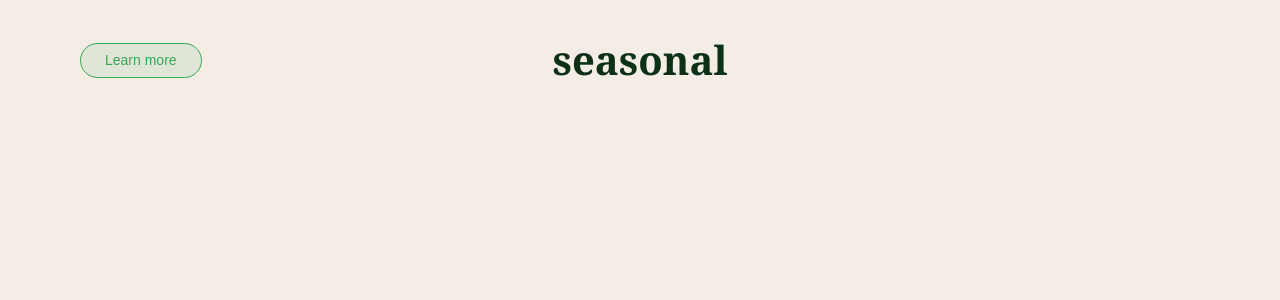
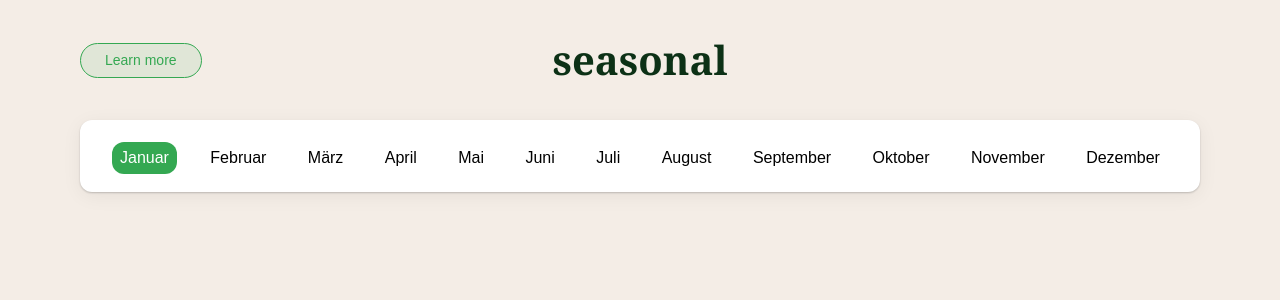
Before and after one commit to lukasbals/seasonal, a React (Create React App) app: page / in a window 1280 px wide. Shown: the top 300 px of the page. Built offline with nearby package versions, Linux system fonts and the light colour scheme.

Commit message:
Implement month selector

```diff
--- a/package.json
+++ b/package.json
@@ -5,6 +5,7 @@
   "dependencies": {
     "react": "^17.0.1",
     "react-dom": "^17.0.1",
+    "react-intl": "^5.15.8",
     "react-scripts": "4.0.3",
     "styled-components": "^5.2.3",
     "typescript": "^4.1.2",
--- a/src/App.tsx
+++ b/src/App.tsx
@@ -1,9 +1,12 @@
 import React from 'react';
+import { IntlProvider } from 'react-intl';
 import { createGlobalStyle } from 'styled-components';
 import Button from './components/Button';
 import Header from './components/Header';
+import MonthSelect from './components/MonthSelect';
 import Wrapper from './components/Wrapper';
 import { pageBackground } from './constants/designTokens';
+import rootMessagesDe from './rootMessages.de';
 
 const GlobalStyle = createGlobalStyle`
   body {
@@ -14,15 +17,20 @@ const GlobalStyle = createGlobalStyle`
 
 function App(): JSX.Element {
   return (
-    <>
+    <IntlProvider messages={rootMessagesDe} locale="de">
       <GlobalStyle />
       <Wrapper>
         <Header
           heading="seasonal"
           left={<Button label="Learn more" size="small" />}
         />
+        <MonthSelect
+          onSelect={() => {
+            console.log('select');
+          }}
+        />
       </Wrapper>
-    </>
+    </IntlProvider>
   );
 }
 
--- /dev/null
+++ b/src/components/MonthSelect/MonthSelect.tsx
@@ -0,0 +1,45 @@
+import React, { useState } from 'react';
+import { FormattedMessage } from 'react-intl';
+import { MonthSelectButton, MonthSelectContainer } from './styled';
+
+export interface MonthSelectProps {
+  onSelect: (month: string) => void;
+}
+
+const months = [
+  'jan',
+  'feb',
+  'mar',
+  'apr',
+  'may',
+  'jun',
+  'jul',
+  'aug',
+  'sep',
+  'oct',
+  'nov',
+  'dec',
+];
+
+export const MonthSelect: React.FC<MonthSelectProps> = ({
+  onSelect,
+}: MonthSelectProps) => {
+  const [value, setValue] = useState(0);
+
+  return (
+    <MonthSelectContainer>
+      {months.map((month, index) => (
+        <MonthSelectButton
+          key={month}
+          className={index === value ? 'active' : ''}
+          onClick={() => {
+            onSelect(month);
+            setValue(index);
+          }}
+        >
+          <FormattedMessage id={month} />
+        </MonthSelectButton>
+      ))}
+    </MonthSelectContainer>
+  );
+};
--- /dev/null
+++ b/src/components/MonthSelect/index.ts
@@ -0,0 +1,3 @@
+import { MonthSelect } from './MonthSelect';
+
+export default MonthSelect;
--- /dev/null
+++ b/src/components/MonthSelect/messages.de.ts
@@ -0,0 +1,14 @@
+export default {
+  jan: 'Januar',
+  feb: 'Februar',
+  mar: 'März',
+  apr: 'April',
+  may: 'Mai',
+  jun: 'Juni',
+  jul: 'Juli',
+  aug: 'August',
+  sep: 'September',
+  oct: 'Oktober',
+  nov: 'November',
+  dec: 'Dezember',
+};
--- /dev/null
+++ b/src/components/MonthSelect/styled.ts
@@ -0,0 +1,46 @@
+import styled from 'styled-components';
+import {
+  black,
+  mediumBorderRadius,
+  mediumTransitionDuration,
+  primaryGreen,
+  primaryShadow,
+  white,
+} from '../../constants/designTokens';
+
+export const MonthSelectContainer = styled.div`
+  display: flex;
+  justify-content: space-between;
+  align-items: row;
+
+  overflow: scroll;
+
+  background-color: ${white};
+
+  box-shadow: ${primaryShadow};
+  border-radius: ${mediumBorderRadius};
+
+  padding: 22px 28px 18px 28px;
+`;
+
+export const MonthSelectButton = styled.button`
+  cursor: pointer;
+
+  margin: 0 4px;
+  padding: 8px;
+  border-radius: ${mediumBorderRadius};
+  border: hidden 0;
+  background-color: transparent;
+
+  font-size: 16px;
+  line-height: 100%;
+  color: ${black};
+  transition: background-color ease ${mediumTransitionDuration},
+    color ease ${mediumTransitionDuration};
+
+  &.active {
+    background-color: ${primaryGreen};
+
+    color: ${white};
+  }
+`;
--- a/src/components/SearchForm/styled.ts
+++ b/src/components/SearchForm/styled.ts
@@ -2,6 +2,7 @@ import styled from 'styled-components';
 import {
   darkBlack,
   darkGrey,
+  mediumBorderRadius,
   mediumTransitionDuration,
   primaryShadow,
   secondaryFontFamily,
@@ -19,7 +20,7 @@ export const StyledInput = styled.input`
   height: 16px;
   color: ${darkBlack};
 
-  border-radius: 12px;
+  border-radius: ${mediumBorderRadius};
   border: 1.5px solid ${white};
   background: ${white};
   box-shadow: ${primaryShadow};
--- /dev/null
+++ b/src/components/componentMessages.de.ts
@@ -0,0 +1,5 @@
+import monthSelectMessagesDe from './MonthSelect/messages.de';
+
+export default {
+  ...monthSelectMessagesDe,
+};
--- a/src/constants/designTokens.ts
+++ b/src/constants/designTokens.ts
@@ -1,6 +1,7 @@
 export const primaryGreen = '#34A852';
 export const secondaryGreen = 'rgba(52, 168, 82, 0.1)';
 export const darkBlack = '#0C3116';
+export const black = '#000000';
 export const darkGrey = '#999999';
 
 export const white = '#FFFFFF';
@@ -14,3 +15,5 @@ export const primaryShadow =
   '0px 4px 20px rgba(0, 0, 0, 0.06), 0px 1px 2px rgba(0, 0, 0, 0.2)';
 
 export const mediumTransitionDuration = '0.2s';
+
+export const mediumBorderRadius = '12px';
--- /dev/null
+++ b/src/rootMessages.de.ts
@@ -0,0 +1,5 @@
+import componentMessagesDe from './components/componentMessages.de';
+
+export default {
+  ...componentMessagesDe,
+};
```
Also changed, not shown: 2 other files (tests, documents, lock files or other folders).
